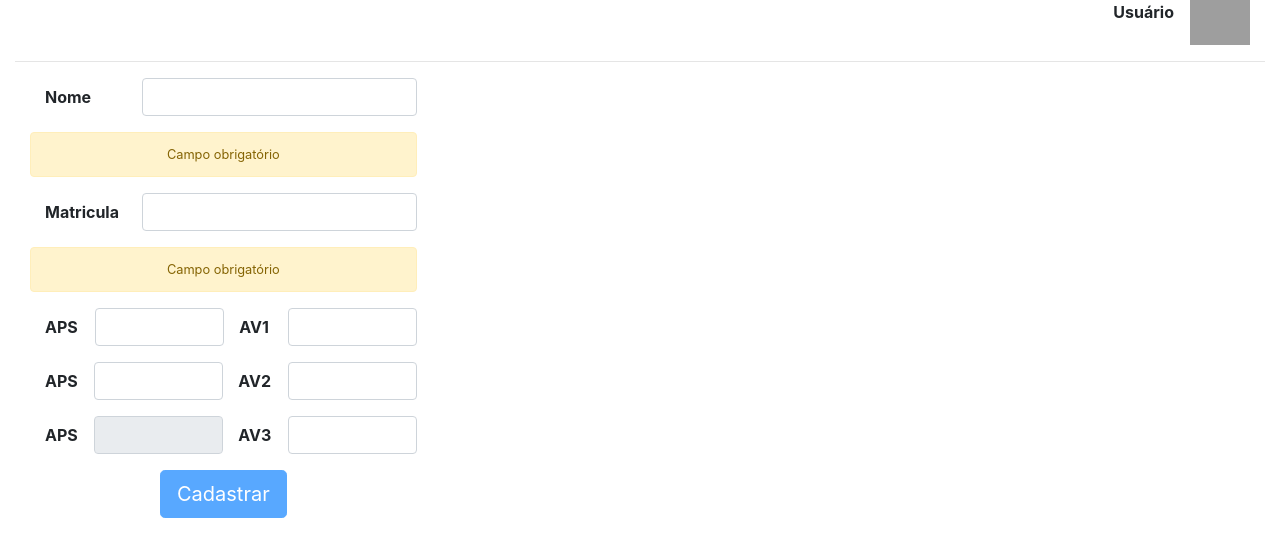
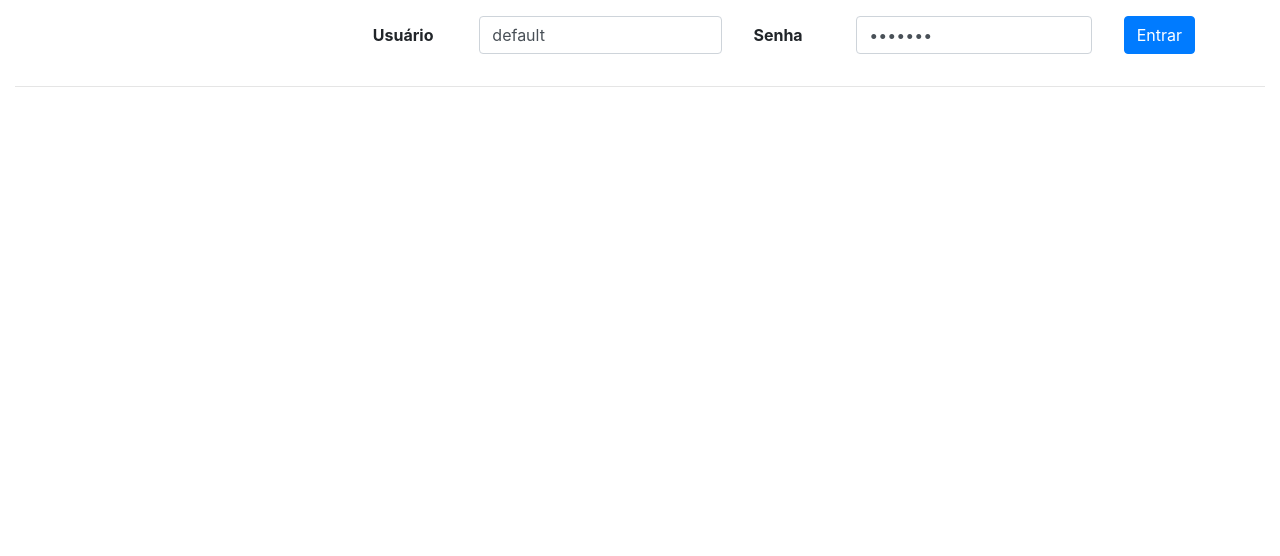
Before and after one commit to jonasdsg/SistemaGerenciadorDeNotasFront, an Angular app: page / in a window 1280 px wide. Shown: the top 556 px of the page. Built offline with nearby package versions, Linux system fonts and the light colour scheme; grey boxes are pictures that could not be loaded.

Commit message:
Criação dos serviços de login

```diff
--- a/src/app/app.component.html
+++ b/src/app/app.component.html
@@ -1,5 +1,5 @@
 <div class="container-fluid">
-    <div  *ngIf="false;else logado">
+    <div  *ngIf="!estaLogado();else logado">
         <header>
             <sgn-login></sgn-login>
         </header>
--- a/src/app/app.component.ts
+++ b/src/app/app.component.ts
@@ -1,3 +1,4 @@
+import { LoginService } from './components/topo/login.service';
 import { Component } from '@angular/core';
 
 @Component({
@@ -6,5 +7,9 @@ import { Component } from '@angular/core';
   styleUrls: ['./app.component.css']
 })
 export class AppComponent {
+  constructor(private loginService:LoginService){}
   link = 'https://exame.com/wp-content/uploads/2018/10/gettyimages-658984513-e1539285852569.jpg';
+  public estaLogado():boolean{
+    return this.loginService.estaLogado();
+  }
 }
--- a/src/app/components/alunos/cadastrar-aluno/cadastrar-aluno.component.ts
+++ b/src/app/components/alunos/cadastrar-aluno/cadastrar-aluno.component.ts
@@ -1,3 +1,4 @@
+import { ListarAlunosService } from './../listar-alunos/listar-alunos.service';
 import { AlunoModel } from './../../../models/Aluno.model';
 import { ModeloAvaliacao } from './../../../interfaces/modelo-avaliacao.interface';
 import { Component, OnInit } from '@angular/core';
@@ -12,6 +13,7 @@ export class CadastrarAlunoComponent implements OnInit{
     public cadastroAlunoForm: FormGroup;
     public notas:ModeloAvaliacao;
     constructor(
+        private service:ListarAlunosService,
         private formBuilder:FormBuilder,
     ){}
 
@@ -31,17 +33,7 @@ export class CadastrarAlunoComponent implements OnInit{
         const cadastro = this.cadastroAlunoForm.value;
         let aluno = new AlunoModel(cadastro.nome,cadastro.matricula);
         aluno._notas = this.notas;
-        let save = JSON.parse(localStorage.getItem('alunos'));
-        if(save){
-            let arr = [];
-            arr = save;
-            arr.push(aluno);
-            localStorage.setItem('alunos',JSON.stringify(arr));
-        }
-        else{
-            let arr= [];
-            arr.push(aluno)
-            localStorage.setItem('alunos',JSON.stringify(arr));
-        }
+        this.service.adicionarAlunos(aluno);
+        this.cadastroAlunoForm.reset();
     }
 }
--- a/src/app/components/alunos/listar-alunos/listar-alunos.component.html
+++ b/src/app/components/alunos/listar-alunos/listar-alunos.component.html
@@ -7,17 +7,24 @@
             <header class="d-inline-flex justify-content-between">
                 <div>
                     <strong class="col-sm-6">Nome: {{ aluno._nome }} </strong>
-                    <span class="badge " [ngClass]=" media(aluno._notas)>7 ? 'badge-success' : 'badge-danger' "> {{ media(aluno._notas) }}  </span>
+                    <span class="badge "
+                        [ngClass]=" media(aluno._notas)>7 ? 'badge-success' : media(aluno._notas)==7 ? 'badge-warning' : 'badge-danger' "> {{ media(aluno._notas) }}
+                    </span>
                 </div>
 
                 <div>
                     <i class="col-sm-6"> {{ aluno._matricula }} </i>
+                    <button class="btn btn-danger btn-sm" (click)="delete(aluno._matricula)">delete</button>
                 </div>
             </header>
 
             <main class="mt-4">
-                <button class="btn btn-light" (click)="exibirNotas()">Exibir</button>
-                <sgn-notas-aluno *ngIf="exibirNotasAluno" [receberNotas]="aluno._notas"></sgn-notas-aluno>
+
+                <button class="btn btn-secondary" (click)="exibirNotas(aluno._nome)">Exibir</button>
+                <sgn-notas-aluno
+                    *ngIf="exibirNotasAluno && exibirNotasAlunoNome==aluno._nome"
+                    [receberNotas]="aluno._notas">
+                </sgn-notas-aluno>
             </main>
 
         </div>
--- a/src/app/components/alunos/listar-alunos/listar-alunos.component.ts
+++ b/src/app/components/alunos/listar-alunos/listar-alunos.component.ts
@@ -9,9 +9,10 @@ import { Component, Input, OnInit, OnChanges, SimpleChanges } from '@angular/cor
 export class ListarAlunosComponent implements OnInit, OnChanges{
     @Input() alunos:AlunoModel[];
     public exibirNotasAluno:boolean = false;
+    public exibirNotasAlunoNome:string = '';
 
-    constructor(listarAlunosService:ListarAlunosService){
-        this.alunos = listarAlunosService.Alunos;
+    constructor(private listarAlunosService:ListarAlunosService){
+        this.alunos = this.listarAlunosService.Alunos;
     }
 
     ngOnChanges(changes: SimpleChanges): void {
@@ -19,11 +20,16 @@ export class ListarAlunosComponent implements OnInit, OnChanges{
 
     ngOnInit(): void {}
 
-    exibirNotas(){
+    exibirNotas(nome){
+        this.exibirNotasAlunoNome = nome;
         if(this.exibirNotasAluno)
             this.exibirNotasAluno = false;
         else
             this.exibirNotasAluno = true;
+    }
+
+    delete(matricula){
+        this.listarAlunosService.removeAluno(matricula)
     }
 
     media(notas): number {
--- a/src/app/components/alunos/listar-alunos/listar-alunos.service.ts
+++ b/src/app/components/alunos/listar-alunos/listar-alunos.service.ts
@@ -6,10 +6,31 @@ import { Injectable } from '@angular/core';
 })
 export class ListarAlunosService{
     private alunos:AlunoModel[]=[];
+    private tmp = "[{\"_nome\":\"Jonas\",\"_matricula\":\"234929349239492\",\"_notas\":{\"av1\":\"6\",\"av2\":\"8\",\"av3\":\"9\",\"aps1\":\"2\",\"aps2\":\"1\"}},{\"_nome\":\"Maria\",\"_matricula\":\"2323232323\",\"_notas\":{\"av1\":\"2\",\"av2\":\"2\",\"av3\":\"7\",\"aps1\":\"2\",\"aps2\":\"3\"}},{\"_nome\":\"Carla\",\"_matricula\":\"338272727281\",\"_notas\":{\"av1\":\"6\",\"av2\":\"8\",\"av3\":\"7\",\"aps1\":\"1\",\"aps2\":\"2\"}},{\"_nome\":\"Cirilo\",\"_matricula\":\"272362837436\",\"_notas\":{\"av1\":\"8\",\"av2\":\"4\",\"av3\":\"2\",\"aps1\":\"2\",\"aps2\":\"0\"}}]";
     constructor(){
-        this.alunos = JSON.parse(localStorage.getItem('alunos'));
+        this.alunos = JSON.parse(this.tmp);
     }
     get Alunos():Array<AlunoModel>{
         return this.alunos;
     }
+
+    removeAluno(matricula):boolean{
+        let removed:boolean = false;
+        this.alunos.forEach(aluno => {
+            if(aluno._matricula==matricula){
+                this.alunos.splice(this.alunos.indexOf(aluno),1);
+                removed = true;
+            }
+        })
+        return removed;
+    }
+
+    adicionarAlunos(aluno:AlunoModel):boolean{
+        if(aluno){
+            this.alunos.push(aluno);
+            return true;
+        }
+        return false;
+    }
+
 }
--- a/src/app/components/alunos/notas/notas.component.ts
+++ b/src/app/components/alunos/notas/notas.component.ts
@@ -30,8 +30,6 @@ export class NotasComponent implements OnChanges, OnInit{
     }
 
     ngOnChanges(changes: SimpleChanges): void {
-        console.log(changes)
-        console.log(this.receberNotas)
         if(!this.formNotasAluno){
             this.formNotasAluno = this.formBuilder.group({
                 av1:[this.receberNotas.av1],
@@ -41,7 +39,6 @@ export class NotasComponent implements OnChanges, OnInit{
                 aps2:[this.receberNotas.aps2],
             })
         }
-        console.log(this.formNotasAluno)
     }
 
 
--- a/src/app/components/topo/login-component/login.component.html
+++ b/src/app/components/topo/login-component/login.component.html
@@ -6,16 +6,16 @@
 
             <div class="form-group d-inline-flex mr-3">
                 <label class="form-control-label col-form-label col-sm-4"><strong>Usuário</strong></label>
-                <input type="text"  class="form-control">
+                <input type="text" [(ngModel)]="usuario" class="form-control" name="usuario">
             </div>
 
             <div class="form-group d-inline-flex mr-3">
                 <label class="form-control-label col-form-label col-sm-4"><strong>Senha</strong></label>
-                <input type="password" class="form-control">
+                <input type="password" [(ngModel)]="senha" class="form-control" name="senha">
             </div>
 
             <div class="rol ml-3 ">
-                <button class="btn btn-primary">Entrar</button>
+                <button class="btn btn-primary" (click)="logar()">Entrar</button>
             </div>
         </form>
 
--- a/src/app/components/topo/login-component/login.component.ts
+++ b/src/app/components/topo/login-component/login.component.ts
@@ -1,7 +1,16 @@
+import { LoginService } from './../login.service';
 import { Component } from '@angular/core';
 
 @Component({
     selector:'sgn-login',
     templateUrl: './login.component.html',
 })
-export class LoginComponent{ }
+export class LoginComponent{
+
+    public usuario:string='default';
+    public senha:string='default';
+    constructor(private loginService:LoginService){}
+    logar(){
+        this.loginService.validarLogin(this.usuario,this.senha);
+    }
+}
--- /dev/null
+++ b/src/app/components/topo/login.service.ts
@@ -0,0 +1,19 @@
+import { Injectable } from '@angular/core';
+@Injectable({
+    providedIn: 'root'
+})
+export class LoginService{
+    private logado:boolean = false;
+
+    public validarLogin(usuario:string,senha:string):boolean{
+        const login = 'default';
+        const pass = 'default'
+        if(usuario==login && pass==senha)
+            this.logado = true;
+        return this.logado;
+    }
+
+    public estaLogado(){
+        return this.logado;
+    }
+}
```
